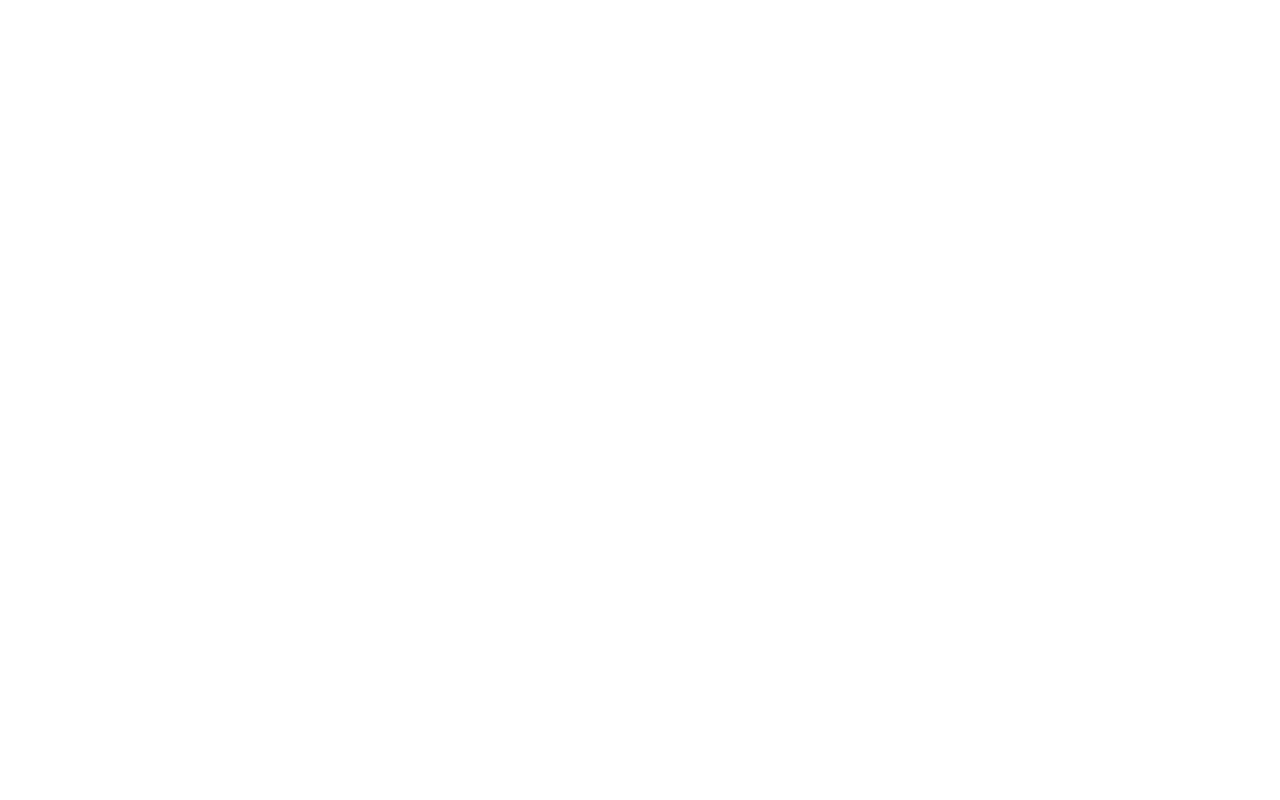
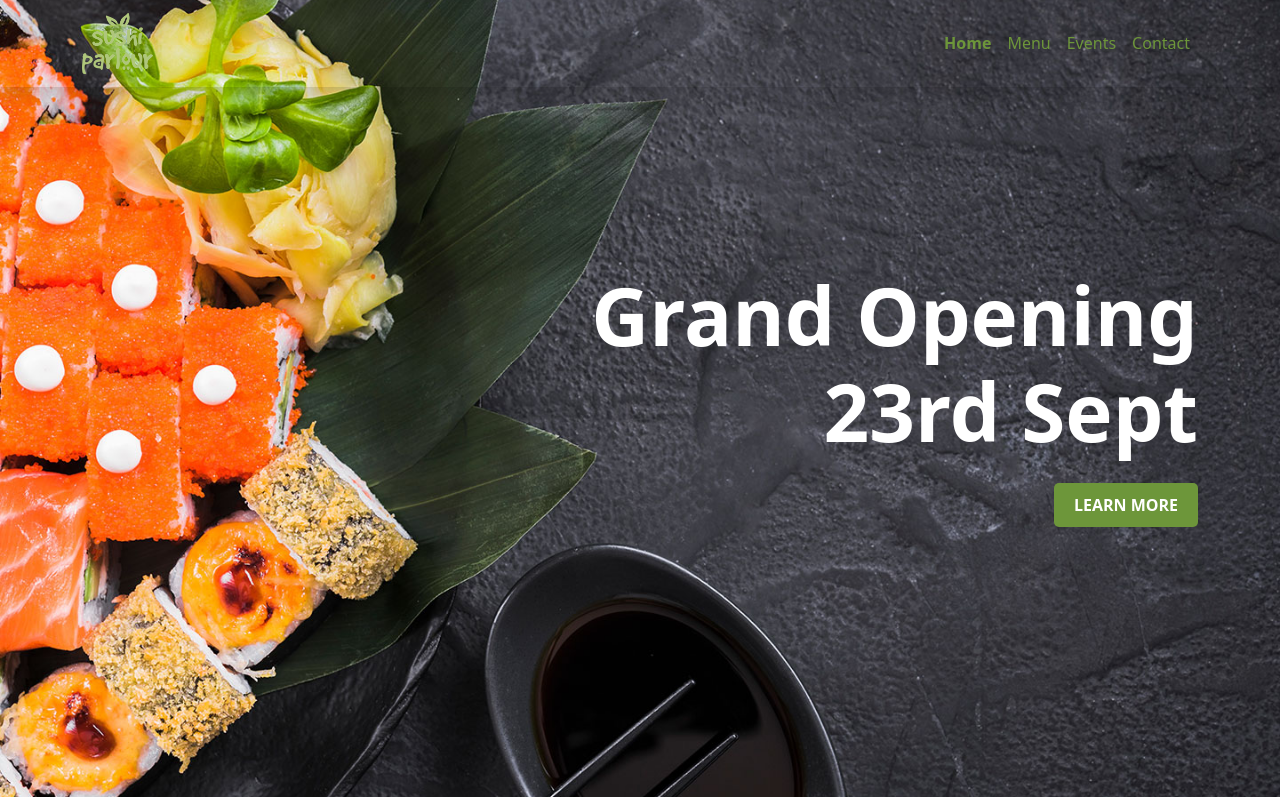
Before and after one commit to saadhossain/sushi-restaurant, a plain HTML site: page index.html in a window 1280 px wide. Drawn offline with nearby package versions, Linux system fonts and the light colour scheme.

Commit message:
navbar and header banner added

```diff
--- a/index.html
+++ b/index.html
@@ -1,12 +1,66 @@
 <!DOCTYPE html>
 <html lang="en">
+
 <head>
     <meta charset="UTF-8">
     <meta http-equiv="X-UA-Compatible" content="IE=edge">
     <meta name="viewport" content="width=device-width, initial-scale=1.0">
     <title>Sushi Restaurant</title>
+    <!-- bootstrap css -->
+    <link rel="stylesheet" href="https://cdn.jsdelivr.net/npm/bootstrap@5.2.0/dist/css/bootstrap.min.css">
+
+    <!-- main style sheet  -->
+    <link rel="stylesheet" href="style.css">
 </head>
+
 <body>
+    <!-- header section statr -->
+    <header>
+        <!-- navigation area start -->
+        <nav class="navbar navbar-expand-lg bg-transparent shadow">
+            <div class="container">
+                <a class="navbar-brand" href="#"><img class="w-50" src="img/logo.png" alt=""></a>
+                <button class="navbar-toggler" type="button" data-bs-toggle="collapse"
+                    data-bs-target="#navbarSupportedContent" aria-controls="navbarSupportedContent"
+                    aria-expanded="false" aria-label="Toggle navigation">
+                    <span class="navbar-toggler-icon"></span>
+                </button>
+                <div class="collapse navbar-collapse" id="navbarSupportedContent">
+                    <ul class="navbar-nav ms-auto mb-2 mb-lg-0">
+                        <li class="nav-item">
+                            <a class="nav-link sushi-text fw-bold" aria-current="page" href="#">Home</a>
+                        </li>
+                        <li class="nav-item">
+                            <a class="nav-link sushi-text" href="#">Menu</a>
+                        </li>
+                        </li>
+                        <li class="nav-item">
+                            <a class="nav-link sushi-text" href="#">Events</a>
+                        </li>
+                        </li>
+                        <li class="nav-item">
+                            <a class="nav-link sushi-text" href="#">Contact</a>
+                        </li>
+                    </ul>
+                </div>
+            </div>
+        </nav>
+        <!-- navigation area end -->
 
+        <!-- Header Banner Section Start -->
+        <section class="container-fluid header-banner ">
+            <div class="container d-flex justify-content-end align-items-center text-end h-100">
+                <div>
+                    <h1 class="display-1 fw-bold text-uppercas text-white">Grand Opening <br> <span>23rd Sept</span></h1>
+                    <button class="sushi-button mt-3">Learn More</button>
+                </div>
+            </div>
+        </section>
+        <!-- Header Banner Section End -->
+    </header>
+    <!-- header section end -->
+
+    <script src="https://cdn.jsdelivr.net/npm/bootstrap@5.2.0/dist/js/bootstrap.bundle.min.js"></script>
 </body>
+
 </html>
--- a/style.css
+++ b/style.css
@@ -0,0 +1,24 @@
+
+/* Banner section  */
+
+/* Common Styles */
+.sushi-text{
+    color: #6d963a;
+}
+.sushi-button{
+    background-color:#6d963a ;
+    color: #fff;
+    font-weight: 700;
+    text-transform: uppercase;
+    padding: 10px 20px;
+    border-radius: 5px;
+    border: none;
+}
+.header-banner{
+    background-image: url(img/header-bg.jpg);
+    height: 100vh;
+    background-repeat: no-repeat;
+    background-position: center;
+    background-size: cover;
+    margin-top:-90px;
+}
```
Also changed, not shown: img/logo.png (added).
